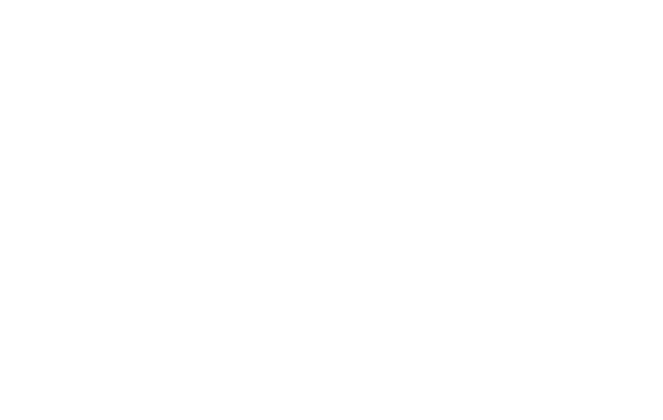
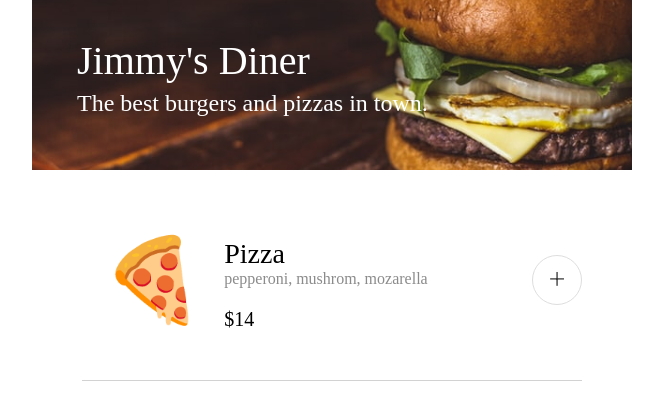
Before and after one commit to yamesjamess/restaurant-ordering-app, a plain HTML site: page index.html in a window 1280 px wide. Shown: the whole page, without its empty margins (308-971 px from the left). Drawn offline with Linux system fonts and the light colour scheme; a web font is replaced by a local one.

Commit message:
Add hero image and menu item and css in preparation for javascipt

```diff
--- a/index.css
+++ b/index.css
@@ -1,3 +1,86 @@
 body {
-    margin: 0;
+    margin: 0 auto;
+    font-family: "Smythe", serif;
+    font-size: 1rem;
+    max-width: 600px;
+    width: 600px;
 }
+
+.hero {
+    position: relative;
+    width: 600px;
+    height: 170px;
+}
+
+img {
+    width: inherit;
+    height: inherit;
+}
+
+h1, h2 {
+    position: absolute;
+    color: white;
+    font-weight: 400;
+    left: 45px;
+}
+
+h1 {
+    top: 10px;
+    font-size: 2.5rem;
+}
+
+h2 {
+    top: 70px;
+    font-size: 1.5rem;
+}
+
+.menu-item {
+    position: relative;
+    display: flex;
+    align-items: center;
+    justify-content: space-between;
+    max-width: 500px;
+    max-height: 200px;
+    margin: 10px auto;
+    border-bottom: 1px solid #d2d2d2;
+}
+
+.menu-icon{
+    font-size: 70px;
+    margin-left: 20px;
+    margin-right: 20px;
+}
+
+.menu-info {
+    margin-right: auto;
+}
+
+.menu-title {
+    font-size: 1.75rem;
+    margin-bottom: 0;
+    font-weight: 400;
+}
+
+.menu-description {
+    margin-top: 0;
+    color: #8b8b8b;
+}
+
+.menu-price {
+    font-size: 1.25rem;
+    font-weight: 500;
+}
+
+#menu-add-btn {
+    display: flex;
+    justify-content: center;
+    border-radius: 50%;
+    border: 1px solid #dedede;
+    background-color: white;
+    width: 50px;
+    height: 50px;
+    font-size: 2rem;
+    font-family: "Inter", serif;
+    font-weight: 200;
+    color: #3c3c3c;
+}
--- a/index.html
+++ b/index.html
@@ -1,8 +1,47 @@
 <html>
-    <head>
-       <link rel="stylesheet" href="index.css">
-    </head>
-    <body>
-	<script src="index.js"></script>
-    </body>
+  <head>
+    <!-- Google Font -->
+    <link rel="preconnect" href="https://fonts.googleapis.com" />
+    <link rel="preconnect" href="https://fonts.gstatic.com" crossorigin />
+    <link
+      href="https://fonts.googleapis.com/css2?family=Smythe&display=swap"
+      rel="stylesheet"
+    />
+
+    <link rel="preconnect" href="https://fonts.googleapis.com" />
+    <link rel="preconnect" href="https://fonts.gstatic.com" crossorigin />
+    <link
+      href="https://fonts.googleapis.com/css2?family=Inter:ital,opsz,wght@0,14..32,100..900;1,14..32,100..900&display=swap"
+      rel="stylesheet"
+    />
+    <!-- CSS -->
+    <link rel="stylesheet" href="index.css" />
+  </head>
+  <body>
+    <header>
+      <div class="hero">
+        <img
+          src="./images/header.png"
+          alt="picture of a cheese burger on a table"
+        />
+        <h1>Jimmy's Diner</h1>
+        <h2>The best burgers and pizzas in town.</h2>
+      </div>
+    </header>
+    <section class="menu-item">
+      <div class="menu-icon">
+        <h3>🍕</h3>
+      </div>
+      <div class="menu-info">
+        <h3 class="menu-title">Pizza</h3>
+        <p class="menu-description">pepperoni, mushrom, mozarella</p>
+        <p class="menu-price">$14</p>
+      </div>
+      <div class="menu-add">
+        <button id="menu-add-btn">+</button>
+      </div>
+    </section>
+    <footer></footer>
+    <script src="index.js"></script>
+  </body>
 </html>
```
Also changed, not shown: images/header.png (added).
